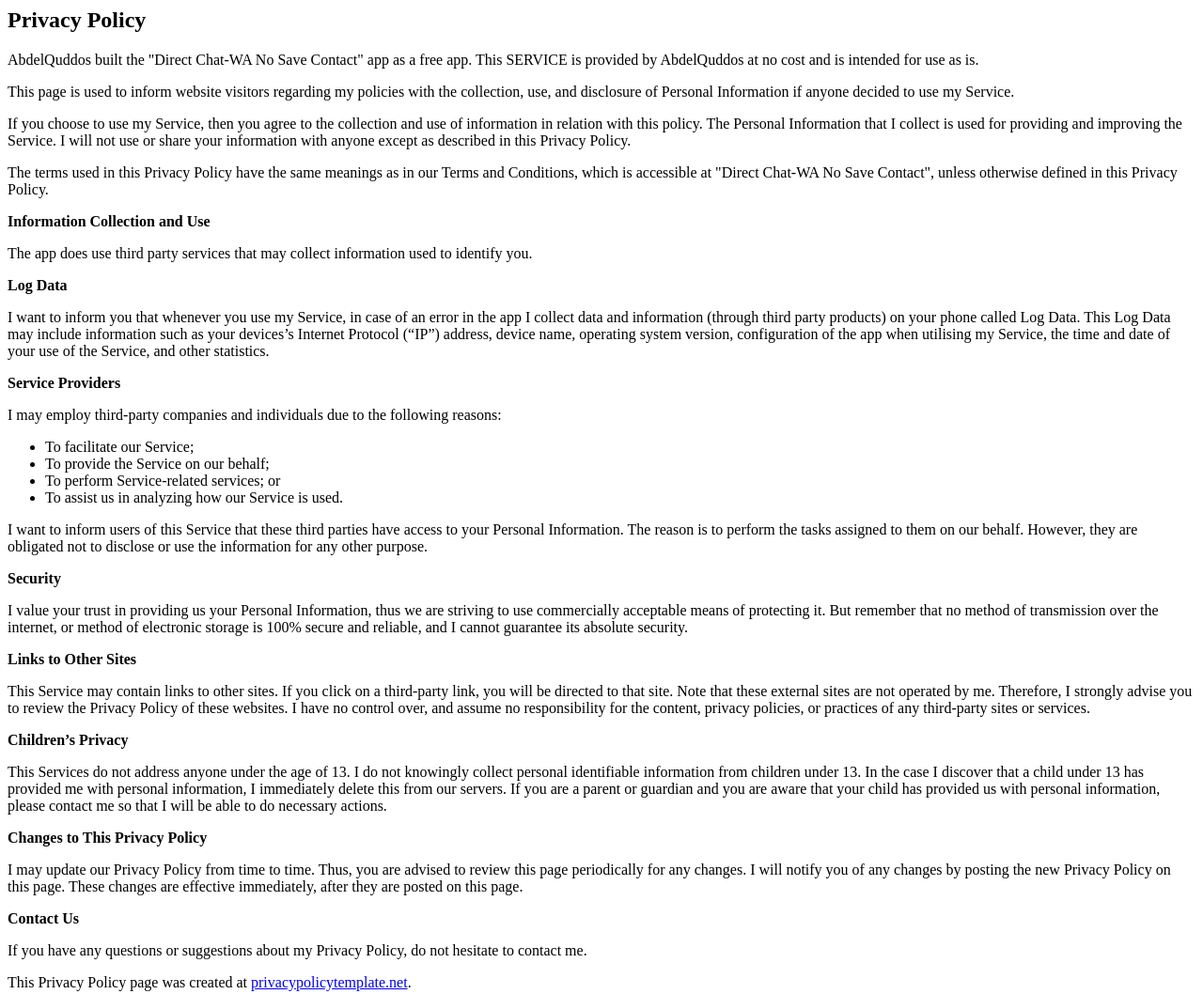
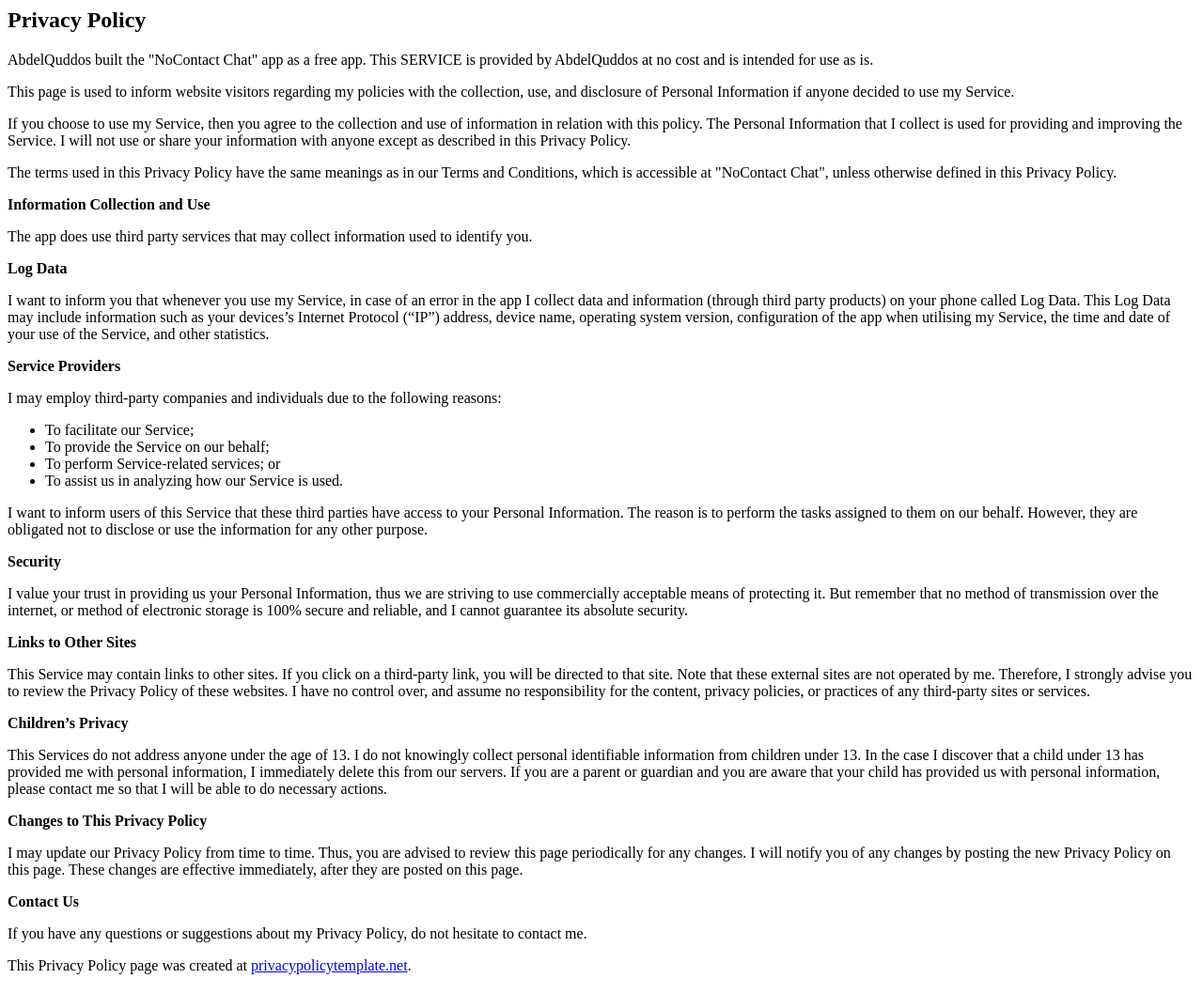
Before and after one commit to AbdelQuddous/abdelquddos.github.io, a plain HTML site: page index.html in a window 1280 px wide. Shown: the whole page at 94% size. Drawn offline with Linux system fonts and the light colour scheme.

Commit message:
Update index.html

```diff
--- a/index.html
+++ b/index.html
@@ -1,7 +1,7 @@
 <html>
 <body>
 <h2>Privacy Policy</h2>
-<p>AbdelQuddos built the "Direct Chat-WA No Save Contact" app as a free app. This SERVICE is provided by AbdelQuddos at no cost and is intended
+<p>AbdelQuddos built the "NoContact Chat" app as a free app. This SERVICE is provided by AbdelQuddos at no cost and is intended
     for use as is.</p>
 <p>This page is used to inform website visitors regarding my policies with the collection, use, and
     disclosure of Personal Information if anyone decided to use my Service.</p>
@@ -10,7 +10,7 @@
     improving the Service. I will not use or share your information with anyone except as described
     in this Privacy Policy.</p>
 <p>The terms used in this Privacy Policy have the same meanings as in our Terms and Conditions,
-    which is accessible at "Direct Chat-WA No Save Contact", unless otherwise defined in this Privacy Policy.</p>
+    which is accessible at "NoContact Chat", unless otherwise defined in this Privacy Policy.</p>
 
 <p><strong>Information Collection and Use</strong></p>
 <p>The app does use third party services that may collect information used to identify you.
```
